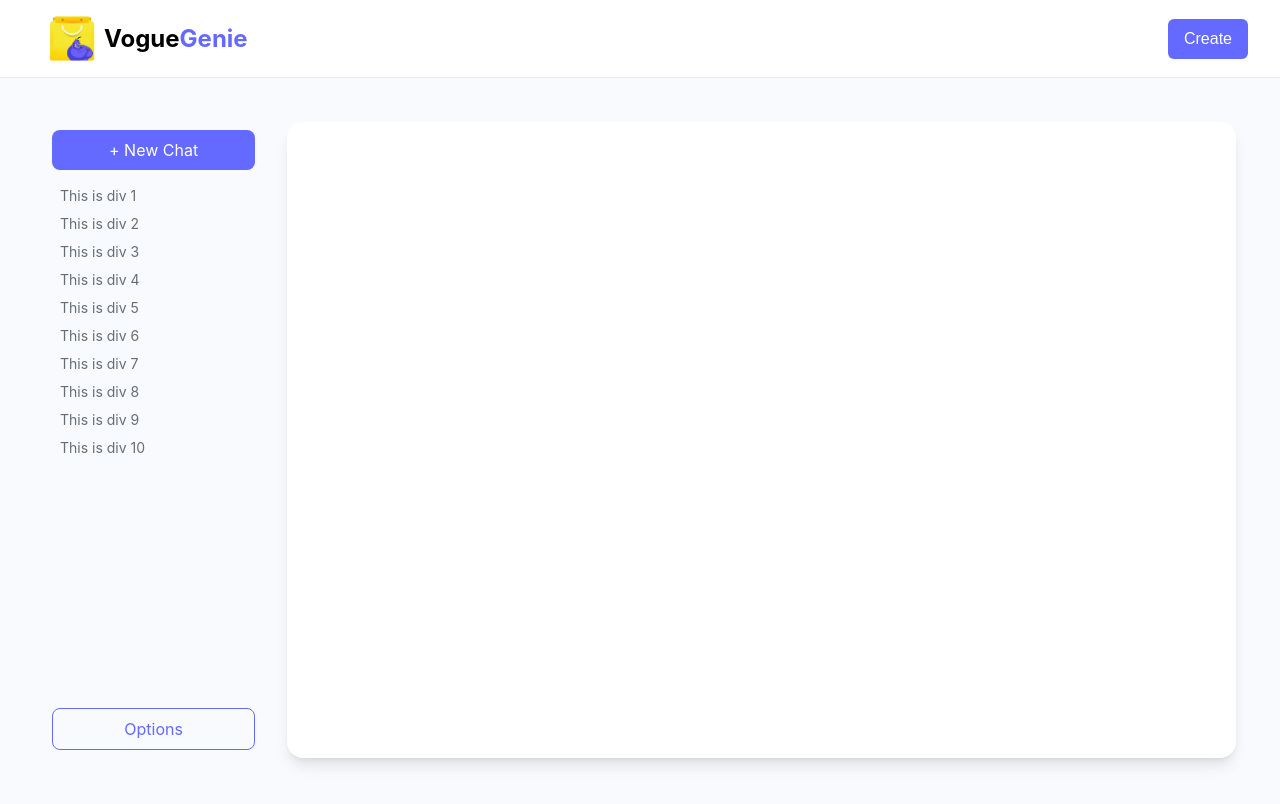
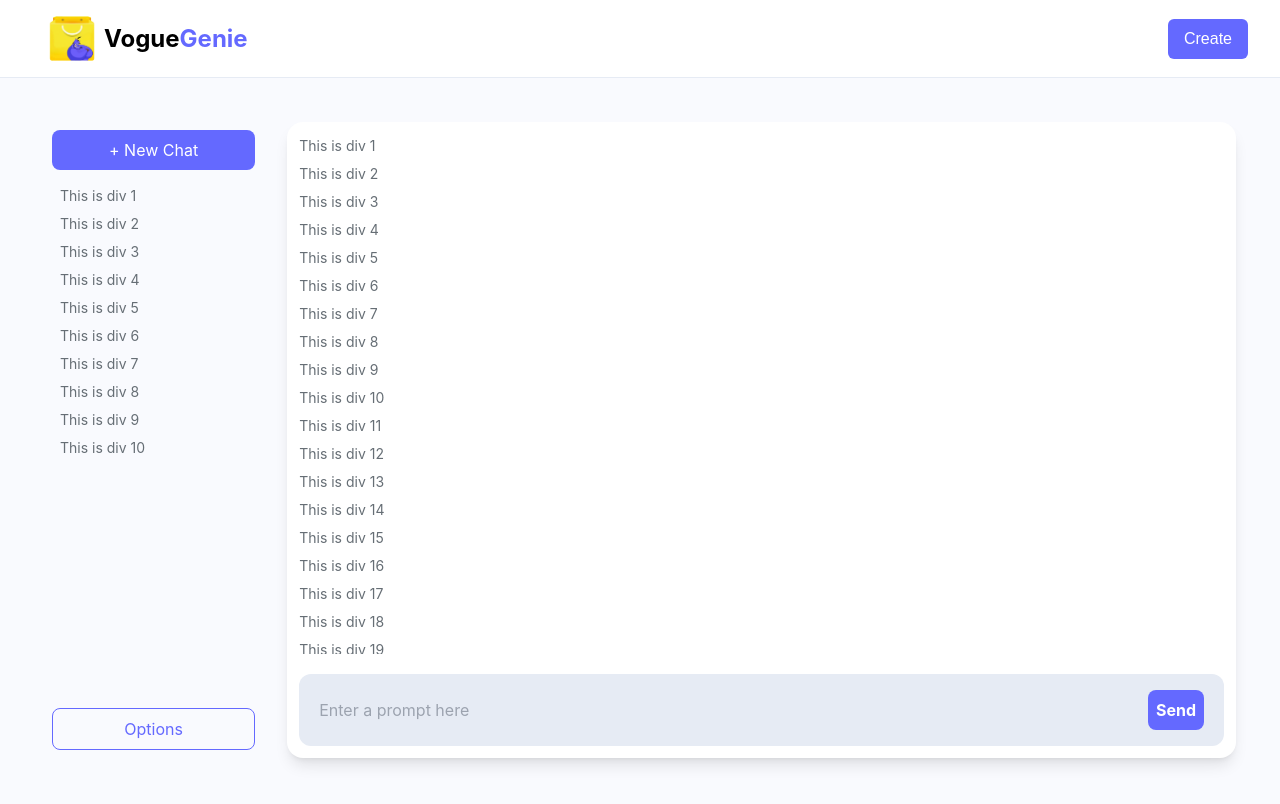
Before and after one commit to GopalVerma1303/VogueGenie, a React (Vite) app in the folder client/: page /create-post in a window 1280 px wide. Built offline with nearby package versions, Linux system fonts and the light colour scheme; a web font is replaced by a local one.

Commit message:
updated chatpage

```diff
--- a/client/src/page/CreatePost.jsx
+++ b/client/src/page/CreatePost.jsx
@@ -173,8 +173,28 @@ const CreatePost = () => {
           </div>
         </div>
         <div className="w-4/5 h-full p-3">
-          <div className=' h-full bg-white rounded-2xl shadow-lg'>
+          <div className=' h-full bg-white rounded-2xl shadow-lg flex flex-col justify-between p-3'>
+            <div className=' flex flex-col overflow-y-auto h-[calc(100vh-235px)] my-5 -mt-0.5'>
+              {[...Array(100)].map((_, index) => (
+                <div className='rounded-lg py-1 text-sm text-[#666e75]' key={index}>This is div {index + 1}</div>
+              ))}
+            </div>
+            <div className=' flex px-5 py-4 bg-[#e6ebf4] rounded-xl'>
+              <form className='flex space-x-5 p-0 justify-center items-center flex-1'>
+                <input
+                  className="bg-transparent focus:outline-none flex-1 disabled:cursor-not-allowed disabled:text-gray-300"
+                  type="text"
+                  placeholder="Enter a prompt here"
+                />
+                <button
+                  className="flex bg-[#6469ff] hover:opacity-50 text-white font-bold px-2 py-2 rounded-lg disabled:bg-gray-300 disabled:cursor-not-allowed"
+                  type="submit"
+                >
+                  {/* <PaperAirplaneIcon className="w-5 h-5" /> */} Send
+                </button>
 
+              </form>
+            </div>
           </div>
         </div>
       </div>
```
